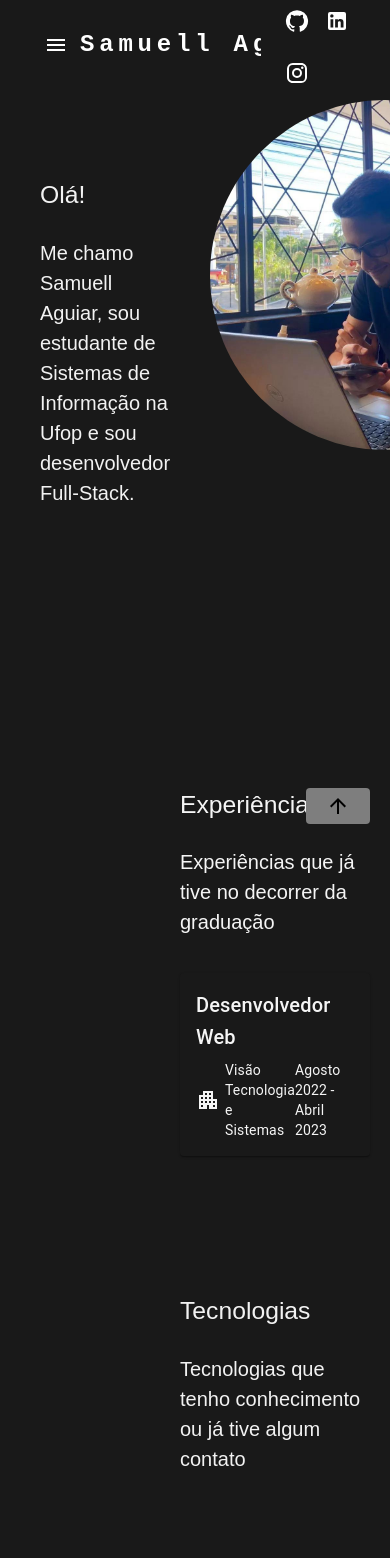
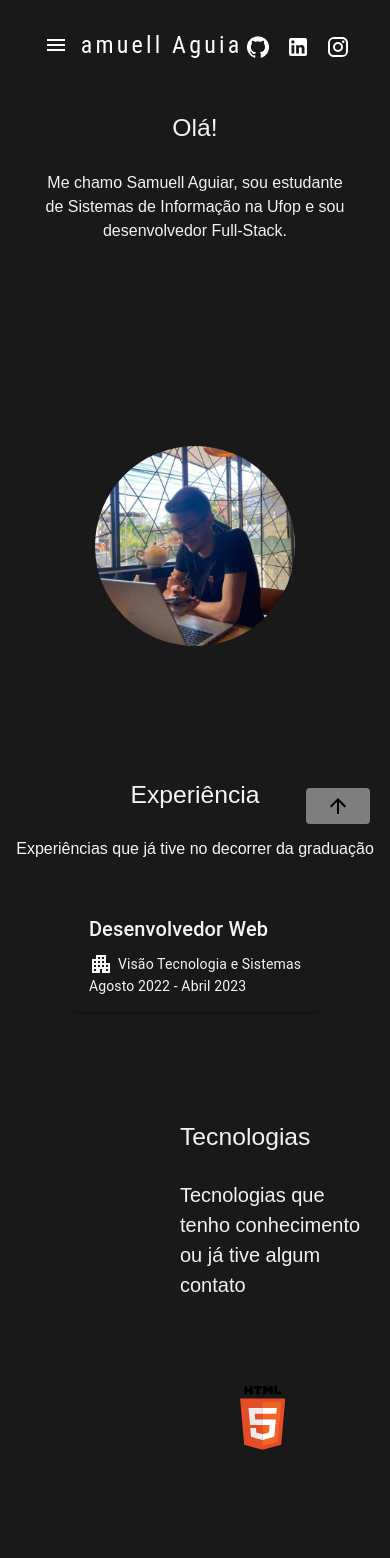
Before and after one commit to SamuellAguiar/Portfolio, a React (Vite) app in the folder portfolio/: page / in a window 390 px wide. Shown: the top 1558 px of the page. Built offline with nearby package versions, Linux system fonts and the light colour scheme.

Commit message:
Add the Responsive Design to the Portfolio

```diff
--- a/portfolio/src/Components/Contact.jsx
+++ b/portfolio/src/Components/Contact.jsx
@@ -12,18 +12,45 @@ import LinkedInIcon from '@mui/icons-material/LinkedIn';
 import InstagramIcon from '@mui/icons-material/Instagram';
 import EmailIcon from '@mui/icons-material/Email';
 import ContactPageIcon from '@mui/icons-material/ContactPage';
+import { useMediaQuery } from '@mui/material';
 
 const Contact = () => {
+    const isSmallScreen = useMediaQuery('(max-width: 600px)');
+    const isMediumScreen = useMediaQuery('(max-width: 960px)');
+
+    const containerStyle = {
+        display: 'flex',
+        flexDirection: isSmallScreen ? 'column' : 'row',
+        justifyContent: 'space-around',
+        marginTop: '40px',
+        marginBottom: '50px',
+        height: isSmallScreen ? 'auto' : '60vh',
+    };
+
+    const boxStyle = {
+        width: isSmallScreen ? '80vw' : '100vh',
+        fontSize: 'bold',
+        display: 'flex',
+        marginTop: isSmallScreen ? '20px' : '110px',
+        marginLeft: isSmallScreen ? '10px' : '120px',
+    };
+
+    const textStyle = {
+        marginTop: isSmallScreen ? '20px' : '100px',
+        fontFamily: 'Roboto Condensed',
+        fontSize: 'bold 18px',
+        display: 'flex',
+        flexDirection: 'column',
+        alignItems: 'center',
+        color: '#f5f5f5',
+        marginRight: isSmallScreen ? '10px' : '120px',
+        textAlign: isSmallScreen ? 'center' : 'left',
+    };
+
     return (
-        <div style={{ display: 'flex', justifyContent: 'space-around', marginTop: '40px', marginBottom: '50px', height: '60vh' }}>
-            <div style={{
-                width: '100vh',
-                fontSize: 'bold',
-                display: 'flex',
-                marginTop: '110px',
-                marginLeft: '120px',
-            }}>
-                <Box sx={{ width: '300px', height: '260px', maxWidth: 360, color: '#f5f5f5', boxShadow: '0 4px 8px 0 rgba(0,0,0,0.2)' }}>
+        <div style={containerStyle}>
+            <div style={boxStyle}>
+                <Box sx={{ width: '100%', maxWidth: 360, color: '#f5f5f5', boxShadow: '0 4px 8px 0 rgba(0,0,0,0.2)' }}>
                     <nav aria-label="main mailbox folders">
                         <List>
                             <a href="https://github.com/SamuellAguiar" target="_blank" rel="noopener noreferrer" style={{ textDecoration: 'none', color: '#f5f5f5' }}>
@@ -93,19 +120,10 @@ const Contact = () => {
                     <Divider />
                 </Box>
             </div>
-            <div style={{
-                marginTop: '100px',
-                fontFamily: 'Roboto Condensed',
-                fontSize: 'bold 18px',
-                display: 'flex',
-                flexDirection: 'column',
-                alignItems: 'center',
-                color: '#f5f5f5',
-                marginRight: '120px',
-            }}>
+            <div style={textStyle}>
                 <h1>Contate Me</h1>
-                <p style={{ maxWidth: '50vh', }}>Se você gostou de mim ou se interessou em algum projeto, você pode entrar em contato comigo através das minhas redes sociais ou se preferir, pode me enviar um e-mail.</p>
-                <p style={{ maxWidth: '50vh', }}>Também sinta-se a vontade para enviar críticas, dicas ou conversar sobre áreas correlacionadas!</p>
+                <p style={{ maxWidth: '50vh' }}>Se você gostou de mim ou se interessou em algum projeto, você pode entrar em contato comigo através das minhas redes sociais ou se preferir, pode me enviar um e-mail.</p>
+                <p style={{ maxWidth: '50vh' }}>Também sinta-se a vontade para enviar críticas, dicas ou conversar sobre áreas correlacionadas!</p>
             </div>
         </div>
     )
--- a/portfolio/src/Components/Experience.jsx
+++ b/portfolio/src/Components/Experience.jsx
@@ -5,35 +5,53 @@ import Typography from '@mui/material/Typography';
 import { CardActionArea } from '@mui/material';
 import ApartmentIcon from '@mui/icons-material/Apartment';
 import Divider from '@mui/material/Divider';
+import { useMediaQuery } from '@mui/material';
 
 export default function Experience() {
+    const isSmallScreen = useMediaQuery('(max-width: 600px)');
+    const isMediumScreen = useMediaQuery('(max-width: 960px)');
+
+    const containerStyle = {
+        display: 'flex',
+        flexDirection: 'column',
+        padding: isSmallScreen ? '10px' : isMediumScreen ? '15px' : '20px',
+        paddingTop: isSmallScreen ? '20px' : '30px',
+        paddingBottom: isSmallScreen ? '30px' : '60px',
+        fontSize: isSmallScreen ? '16px' : '20px',
+        color: '#f2f2f2',
+        paddingLeft: isSmallScreen ? '10px' : isMediumScreen ? '80px' : '180px',
+    };
+
+    const headerStyle = {
+        color: '#f5f5f5',
+        textAlign: isSmallScreen ? 'center' : 'left',
+        maxWidth: '600px',
+    };
+
+    const cardContainerStyle = {
+        paddingTop: '20px',
+        display: 'flex',
+        justifyContent: isSmallScreen ? 'center' : 'flex-start',
+    };
+
     return (
-        <div style={{
-            display: 'left',
-            padding: '20px',
-            paddingTop: '30px',
-            paddingBottom: '60px',
-            fontSize: '20px',
-            flexDirection: 'column',
-            color: '#f2f2f2',
-            paddingLeft: '180px',
-        }}>
-            <div style={{ color: '#f5f5f5', alignContent: 'center' }}>
-                <h2 style={{ maxWidth: '600px' }}>Experiência</h2>
-                <p style={{ paddingTop: '20px'}}>Experiências que já tive no decorrer da graduação</p>
+        <div style={containerStyle}>
+            <div style={headerStyle}>
+                <h2>Experiência</h2>
+                <p style={{ paddingTop: '20px' }}>Experiências que já tive no decorrer da graduação</p>
             </div>
 
-
-            <div style={{ paddingTop:'20px' }}>
+            <div style={cardContainerStyle}>
                 <Card sx={{ maxWidth: 600, backgroundColor: '#191919', color: '#f5f5f5' }}>
                     <CardActionArea>
                         <CardContent>
                             <div style={{
                                 display: 'flex',
                                 justifyContent: 'space-between',
+                                flexDirection: isSmallScreen ? 'column' : 'row',
                             }}>
                                 <div>
-                                    <Typography gutterBottom variant="h6" component="div" style={{ color: 'f5f5f5' }}>
+                                    <Typography gutterBottom variant="h6" component="div" style={{ color: '#f5f5f5' }}>
                                         Desenvolvedor Web
                                     </Typography>
                                 </div>
@@ -41,15 +59,11 @@ export default function Experience() {
                             <div style={{
                                 display: 'flex',
                                 justifyContent: 'space-between',
+                                flexDirection: isSmallScreen ? 'column' : 'row',
                             }}>
-                                <div>
-                                    <Typography variant="body2" color="text.secondary" style={{
-                                        display: 'flex',
-                                        alignItems: 'center',
-                                        gap: '5px',
-                                        color: '#f5f5f5',
-                                    }}>
-                                        <ApartmentIcon />
+                                <div style={{ display: 'flex', alignItems: 'center', gap: '5px', color: '#f5f5f5' }}>
+                                    <ApartmentIcon />
+                                    <Typography variant="body2" color="text.secondary" style={{ color: '#f5f5f5' }}>
                                         Visão Tecnologia e Sistemas
                                     </Typography>
                                 </div>
--- a/portfolio/src/Components/Footer.jsx
+++ b/portfolio/src/Components/Footer.jsx
@@ -6,8 +6,12 @@ import GitHubIcon from '@mui/icons-material/GitHub';
 import LinkedInIcon from '@mui/icons-material/LinkedIn';
 import InstagramIcon from '@mui/icons-material/Instagram';
 import IconButton from '@mui/material/IconButton';
+import { useMediaQuery } from '@mui/material';
 
 const Footer = () => {
+    const isSmallScreen = useMediaQuery('(max-width: 600px)');
+    const isMediumScreen = useMediaQuery('(max-width: 960px)');
+
     const scrollToTop = () => {
         window.scrollTo({
             top: 0,
@@ -15,36 +19,57 @@ const Footer = () => {
         });
     };
 
+    const containerStyle = {
+        display: 'flex',
+        flexDirection: isSmallScreen ? 'column' : 'row',
+        justifyContent: isSmallScreen ? 'center' : 'space-between',
+        alignItems: 'center',
+        paddingRight: isSmallScreen ? '10px' : '80px',
+        paddingLeft: isSmallScreen ? '10px' : '65px',
+        paddingBottom: '10px',
+        color: 'white',
+        height: isSmallScreen ? 'auto' : '50px',
+        textAlign: isSmallScreen ? 'center' : 'left',
+    };
+
+    const nameStyle = {
+        display: { xs: 'flex', md: 'flex' },
+        fontFamily: 'Roboto Condensed',
+        fontWeight: 400,
+        letterSpacing: '.2rem',
+        color: 'inherit',
+        textDecoration: 'none',
+        margin: isSmallScreen ? '10px 0' : '0',
+    };
+
+    const iconContainerStyle = {
+        display: 'flex',
+        justifyContent: isSmallScreen ? 'center' : 'flex-end',
+        width: isSmallScreen ? '100%' : 'auto',
+        margin: isSmallScreen ? '10px 0' : '0',
+    };
+
+    const buttonStyle = {
+        position: 'fixed',
+        bottom: '20px',
+        right: '20px',
+        color: '#000000',
+        backgroundColor: '#7e7e7e',
+    };
+
     return (
-        <div style={{
-            display: 'flex',
-            justifyContent: 'space-between',
-            paddingRight: '80px',
-            paddingLeft: '65px',
-            alignItems: 'center',
-            color: 'white',
-            height: '50px',
-            paddingBottom: '10px'
-        }}>
+        <div style={containerStyle}>
             <Typography
                 variant="h6"
                 noWrap
                 component="a"
                 href="#"
-                sx={{
-                    mr: 40,
-                    display: { xs: 'none', md: 'flex' },
-                    fontFamily: 'Roboto Condensed',
-                    fontWeight: 400,
-                    letterSpacing: '.2rem',
-                    color: 'inherit',
-                    textDecoration: 'none',
-                }}
+                sx={nameStyle}
             >
                 Samuell Aguiar
             </Typography>
 
-            <div>
+            <div style={iconContainerStyle}>
                 <IconButton color="inherit">
                     <a href="https://github.com/SamuellAguiar/Portfolio" target='_blank' style={{ color: 'inherit' }}>
                         <GitHubIcon />
@@ -62,11 +87,11 @@ const Footer = () => {
                 </IconButton>
             </div>
 
-            <Button onClick={scrollToTop} style={{ position: 'fixed', bottom: '20px', right: '20px', color: '#000000', backgroundColor: '#7e7e7e' }}>
+            <Button onClick={scrollToTop} style={buttonStyle}>
                 <ArrowUpwardIcon />
             </Button>
         </div>
-    )
+    );
 }
 
 export default Footer;
--- a/portfolio/src/Components/GitHubButton.jsx
+++ b/portfolio/src/Components/GitHubButton.jsx
@@ -2,26 +2,35 @@ import * as React from 'react';
 import Button from '@mui/material/Button';
 import Stack from '@mui/material/Stack';
 import GitHubIcon from '@mui/icons-material/GitHub';
+import { useMediaQuery } from '@mui/material';
 
 const GitHubButton = () => {
+    const isSmallScreen = useMediaQuery('(max-width: 600px)');
+
+    const containerStyle = {
+        display: 'flex',
+        justifyContent: 'center',
+        alignItems: 'center',
+        textDecoration: 'none',
+        color: '#f5f5f5',
+        flexDirection: isSmallScreen ? 'column' : 'row',
+    };
+
+    const buttonStyle = {
+        color: '#ffffff',
+        fontFamily: 'Poppins',
+        fontSize: isSmallScreen ? '10px' : '12px',
+        marginTop: isSmallScreen ? '5px' : '0',
+    };
+
     return (
-        <>
-            <Stack direction="row" style={{
-                display: 'flex',
-                justifyContent: 'center',
-                alignItems: 'center',
-                underline: 'none',
-                color:'f5f5f5' ,
-            }}>
-                <GitHubIcon />
-                <Button style={{
-                    color: '#ffffff',
-                    fontFamily:'Poppins',
-                    fontSize: '12px',
-                }}>Veja o código</Button>
-            </Stack>
-        </>
-    )
+        <Stack direction="row" style={containerStyle}>
+            <GitHubIcon />
+            <Button style={buttonStyle}>
+                Veja o código
+            </Button>
+        </Stack>
+    );
 }
 
 export default GitHubButton;
--- a/portfolio/src/Components/Init.jsx
+++ b/portfolio/src/Components/Init.jsx
@@ -1,39 +1,59 @@
 import * as React from 'react';
+import { useMediaQuery } from '@mui/material';
 
 const Init = () => {
-    return (
-        <div style={{
+    const isSmallScreen = useMediaQuery('(max-width: 600px)');
+    const isMediumScreen = useMediaQuery('(max-width: 960px)');
+
+    const containerStyle = {
         height: '90vh',
         padding: '20px',
         display: 'flex',
+        flexDirection: isSmallScreen ? 'column' : 'row',
         justifyContent: 'space-around',
-            paddingTop: '50px',
-        }}>
-            <div style={{
+        alignItems: 'center',
+        paddingTop: isSmallScreen ? '20px' : '50px',
+    };
+
+    const textStyle = {
         display: 'flex',
         padding: '20px',
-                paddingTop: '130px',
-                fontSize: '20px',
+        paddingTop: isSmallScreen ? '20px' : '130px',
+        fontSize: isSmallScreen ? '16px' : '20px',
         flexDirection: 'column',
         color: '#f2f2f2',
-            }}>
-                <h2 style={{maxWidth: '600px'}}>Olá!</h2>
-                <p style={{ paddingTop:'20px', maxWidth: '400px'}}>Me chamo Samuell Aguiar, sou estudante de Sistemas de Informação na <a href="https://ufop.br/" style={{textDecoration:'none', color:'#f2f2f2'}}>Ufop</a>  e sou desenvolvedor Full-Stack.</p>
+        textAlign: isSmallScreen ? 'center' : 'left',
+        alignItems: isSmallScreen ? 'center' : 'flex-start',
+    };
+
+    const imageStyle = {
+        display: 'flex',
+        padding: '20px',
+        paddingTop: isSmallScreen ? '20px' : '50px',
+        justifyContent: isSmallScreen ? 'center' : 'flex-end',
+    };
+
+    const imgStyle = {
+        borderRadius: '50%',
+        width: isSmallScreen ? '200px' : '350px',
+        height: isSmallScreen ? '200px' : '350px',
+    };
+
+    return (
+        <div style={containerStyle}>
+            <div style={textStyle}>
+                <h2 style={{ maxWidth: '600px' }}>Olá!</h2>
+                <p style={{ paddingTop: '20px', maxWidth: '400px' }}>
+                    Me chamo Samuell Aguiar, sou estudante de Sistemas de Informação na
+                    <a href="https://ufop.br/" style={{ textDecoration: 'none', color: '#f2f2f2' }}> Ufop</a> e sou desenvolvedor Full-Stack.
+                </p>
             </div>
 
-            <div style={{
-                display: 'flex',
-                padding: '20px',
-                paddingTop: '50px',
-            }}>
-                <img src="/assets/Eu.jpg" alt="" style={{
-                    borderRadius: '230%',
-                    width: '350px',
-                    height: '350px',
-                }} />
+            <div style={imageStyle}>
+                <img src="/assets/Eu.jpg" alt="Foto de Samuell Aguiar" style={imgStyle} />
             </div>
         </div>
-    )
+    );
 }
 
 export default Init;
--- a/portfolio/src/Components/NavBar.jsx
+++ b/portfolio/src/Components/NavBar.jsx
@@ -13,11 +13,13 @@ import GitHubIcon from '@mui/icons-material/GitHub';
 import LinkedInIcon from '@mui/icons-material/LinkedIn';
 import InstagramIcon from '@mui/icons-material/Instagram';
 import { Link as ScrollLink } from 'react-scroll';
+import { useMediaQuery } from '@mui/material';
 
 const pages = ['Início', 'Experiencia', 'Tecnologias', 'Projetos', 'Contato'];
 
 function NavBar() {
   const [anchorElNav, setAnchorElNav] = React.useState(null);
+  const isSmallScreen = useMediaQuery('(max-width: 600px)');
 
   const handleOpenNavMenu = (event) => {
     setAnchorElNav(event.currentTarget);
@@ -38,14 +40,12 @@ function NavBar() {
     }}>
       <Container maxWidth="xl">
         <Toolbar style={{ display: 'flex', justifyContent: 'space-between' }}>
-          <div>
           <Typography
             variant="h6"
             noWrap
             component="a"
             href="#"
             sx={{
-                mr: 5,
               display: { xs: 'none', md: 'flex' },
               fontFamily: 'Roboto Condensed',
               fontWeight: 400,
@@ -56,9 +56,7 @@ function NavBar() {
           >
             Samuell Aguiar
           </Typography>
-          </div>
 
-          <div>
           <Box sx={{ flexGrow: 1, display: { xs: 'flex', md: 'none' } }}>
             <IconButton
               size="large"
@@ -103,7 +101,6 @@ function NavBar() {
               ))}
             </Menu>
           </Box>
-          </div>
 
           <Typography
             variant="h5"
@@ -111,18 +108,19 @@ function NavBar() {
             component="a"
             href="#"
             sx={{
-              mr: 2,
               display: { xs: 'flex', md: 'none' },
               flexGrow: 1,
-              fontFamily: 'monospace',
-              fontWeight: 700,
-              letterSpacing: '.3rem',
+              fontFamily: 'Roboto Condensed',
+              fontWeight: 400,
+              letterSpacing: '.2rem',
               color: 'inherit',
               textDecoration: 'none',
+              justifyContent: 'center',
             }}
           >
             Samuell Aguiar
           </Typography>
+
           <Box sx={{ flexGrow: 1, display: { xs: 'none', md: 'flex' } }}>
             {pages.map((page) => (
               <ScrollLink
@@ -133,16 +131,14 @@ function NavBar() {
                 onClick={handleCloseNavMenu}
                 style={{ color: 'white', textDecoration: 'none', cursor: 'pointer', margin: '0 10px' }}
               >
-                <Button
-                  sx={{ my: 2, color: 'white', display: 'block' }}
-                >
+                <Button sx={{ my: 2, color: 'white', display: 'block' }}>
                   {page}
                 </Button>
               </ScrollLink>
             ))}
           </Box>
-          <div>
-            {/* Ícones */}
+
+          <Box sx={{ display: 'flex' }}>
             <IconButton color="inherit">
               <a href="https://github.com/SamuellAguiar/Portfolio" target='_blank' style={{ color: 'inherit' }}>
                 <GitHubIcon />
@@ -158,7 +154,7 @@ function NavBar() {
                 <InstagramIcon />
               </a>
             </IconButton>
-          </div>
+          </Box>
         </Toolbar>
       </Container>
     </AppBar>
```
Also changed, not shown: portfolio/src/Components/AboutMe.jsx (+25 -15 lines). Lines whose indentation alone changed are shown as unchanged.
